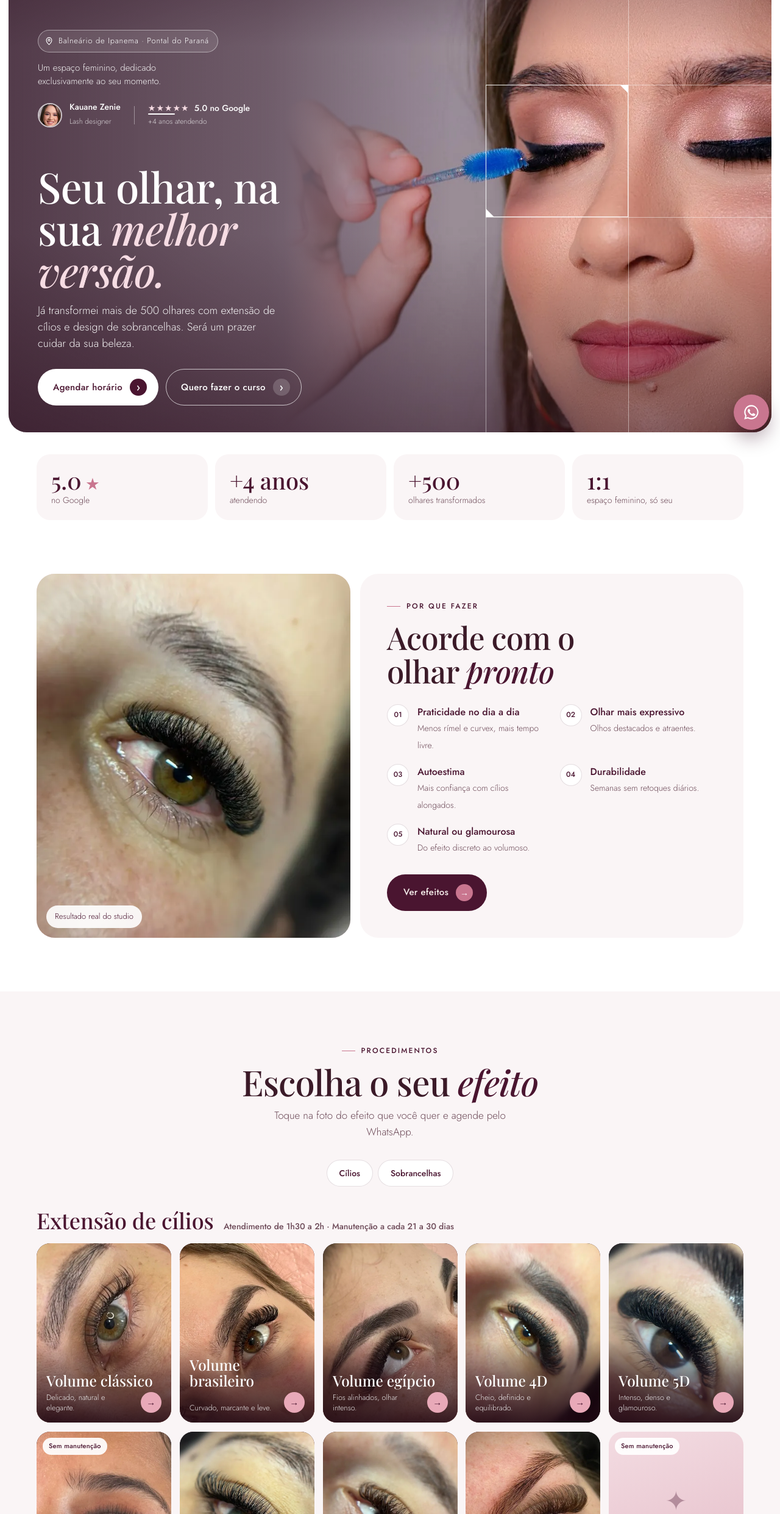
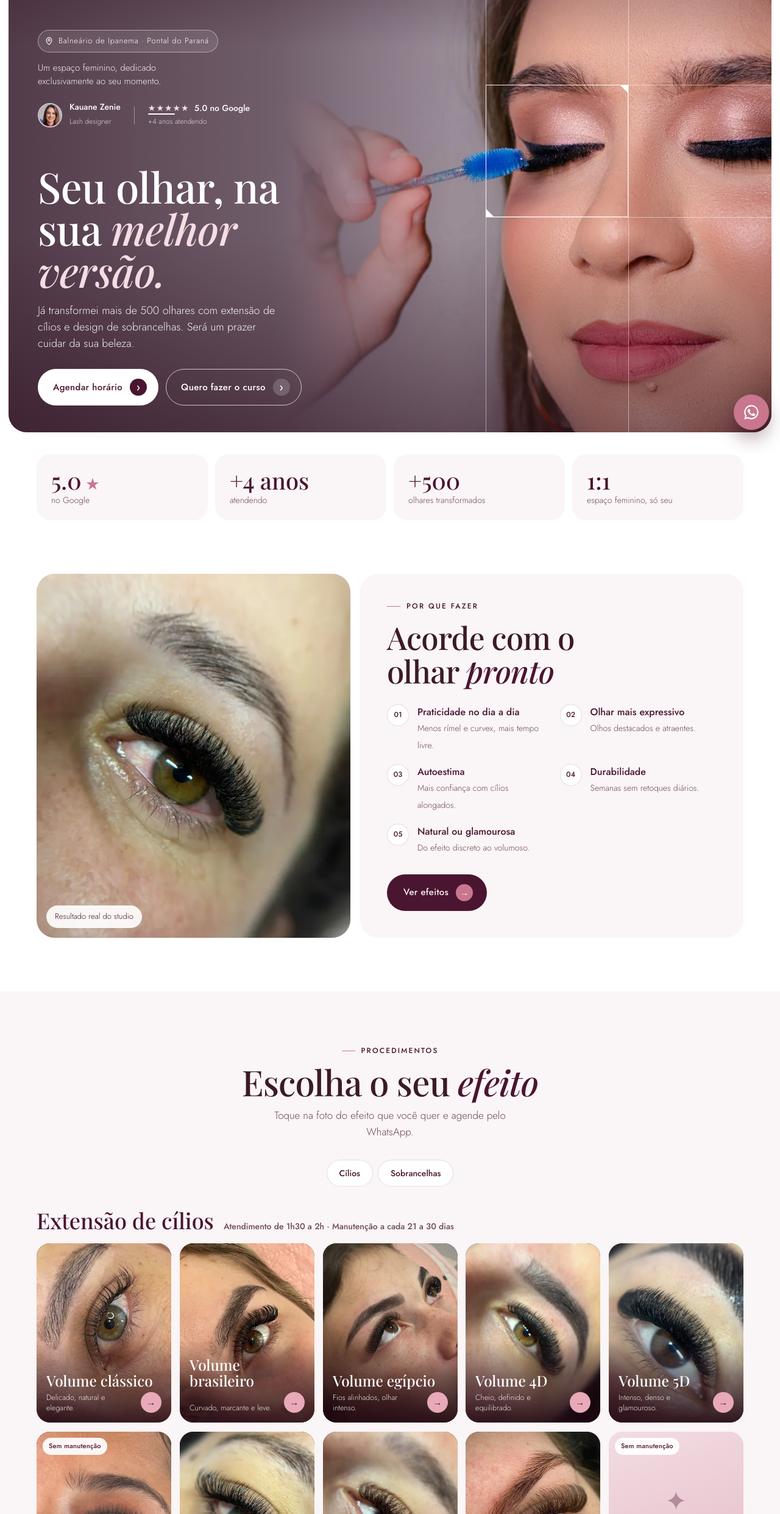
Before and after one commit to mateusaraujocnpj-dot/kauane-zenie-site, a plain HTML site: page index.html in a window 1280 px wide. Shown: the part 77-2560 px from the top of the page at 61% size. Drawn offline with Linux system fonts and the light colour scheme.

Commit message:
Volume egípcio mais aberto e foto de perfil com menos zoom
Co-Authored-By: Claude Opus 5.5 <noreply@anthropic.com>
Claude-Session: https://claude.ai/code/session_01T27gbHJ9ffVVbYnSihLoPv

```diff
--- a/index.html
+++ b/index.html
@@ -882,7 +882,7 @@ h1,h2{letter-spacing:-.015em}
         <p class="hero-local"><svg viewBox="0 0 24 24" fill="none" stroke="currentColor" stroke-width="1.8" aria-hidden="true"><path d="M12 21s-7-6.2-7-11.5A7 7 0 0 1 19 9.5C19 14.8 12 21 12 21z"/><circle cx="12" cy="9.5" r="2.5"/></svg>Balneário de Ipanema · Pontal do Paraná</p>
         <p class="hero-intro">Um espaço feminino, dedicado exclusivamente ao seu momento.</p>
         <div class="hero-assina">
-          <img decoding="async" src="assets/img/avatar-kauane.webp" alt="" width="40" height="40">
+          <img decoding="async" src="assets/img/avatar-kauane-2.webp" alt="" width="40" height="40">
           <span><b>Kauane Zenie</b><small>Lash designer</small></span>
           <span class="sep" aria-hidden="true"></span>
           <span class="hero-tags"><b><span class="mini-estrelas" aria-hidden="true">★★★★★</span> 5.0 no Google</b><small>+4 anos atendendo</small></span>
@@ -1310,7 +1310,7 @@ const CONFIG = {
 const CILIOS = [
   {estilo:"natural", id:"classico", curta:"Delicado, natural e elegante.", foto:"assets/img/n-classico.webp", pos:"center",  nome:"Volume clássico",   man:true, desc:"Delicado, natural e elegante, realça o olhar com leveza e sofisticação."},
   {estilo:"natural", id:"brasileiro", curta:"Curvado, marcante e leve.", foto:"assets/img/n-brasileiro.webp", pos:"center",nome:"Volume brasileiro", man:true, desc:"Curvado e marcante, realça o olhar com expressividade e glamour, sem perder a leveza e a naturalidade."},
-  {estilo:"marcante", id:"egipcio", curta:"Fios alinhados, olhar intenso.", foto:"assets/img/n-egipcio.webp", pos:"center",   nome:"Volume egípcio",    man:true, desc:"Sofisticado e impactante, com fios alinhados que criam um olhar intenso."},
+  {estilo:"marcante", id:"egipcio", curta:"Fios alinhados, olhar intenso.", foto:"assets/img/n-egipcio-2.webp", pos:"center",   nome:"Volume egípcio",    man:true, desc:"Sofisticado e impactante, com fios alinhados que criam um olhar intenso."},
   {estilo:"marcante", id:"4d", curta:"Cheio, definido e equilibrado.", foto:"assets/img/n-4d.webp", pos:"center",        nome:"Volume 4D",         man:true, desc:"Cheio, definido e equilibrado, para um olhar intenso com leveza. Perfeito para quem busca volume notável."},
   {estilo:"marcante", id:"5d", curta:"Intenso, denso e glamouroso.", foto:"assets/img/n-5d.webp", pos:"center",        nome:"Volume 5D",         man:true, desc:"Intenso, denso e impactante, cria um olhar marcante e glamouroso. Ideal para quem busca volume e destaque."},
   {estilo:"marcante duradouro", id:"infinity", curta:"Volume marcante por +30 dias.", foto:"assets/img/n-infinity.webp", pos:"center",  nome:"Volume Infinity",   man:null, desc:"Intenso, aconchegante e durável: olhar marcante e volumoso por mais de 30 dias, com elegância e glamour."},
```
Also changed, not shown: assets/img/avatar-kauane-2.webp (added), assets/img/avatar-kauane.webp (deleted), assets/img/n-egipcio-2.webp (added), assets/img/n-egipcio.webp (deleted).
